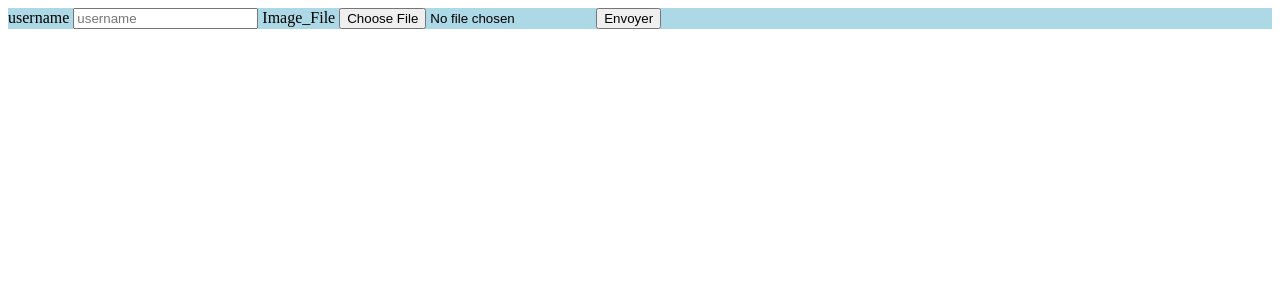
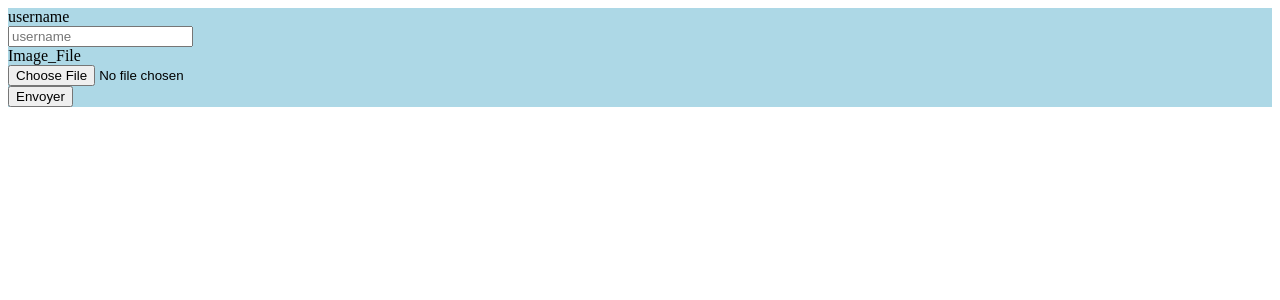
Before and after one commit to Djanfarouhanif/senddoc, a Django app: page /image in a window 1280 px wide. Shown: the top 300 px of the page. Run offline with Django 5.2, Linux system fonts and the light colour scheme.

Commit message:
css code

```diff
--- a/static/css/image.css
+++ b/static/css/image.css
@@ -1,3 +1,11 @@
 .container{
     background: lightblue;
 }
+
+label{
+    display: flex;
+}
+
+input{
+    display: flex;
+}
--- a/templates/image.html
+++ b/templates/image.html
@@ -6,6 +6,8 @@
     <meta name="viewport" content="width=device-width, initial-scale=1.0">
     <title>Senddoc</title>
     <link rel="stylesheet" href="{% static 'css/image.css' %}">
+    <link rel="stylesheet" href="/static/css/image.css">
+
 </head>
 <body>
     <div class="container">
@@ -16,7 +18,6 @@
                 <input type="text" name="name" placeholder="username">
                 <label for="image">Image_File</label>
                 <input type="file" name="image" placeholder="image">
-
                 <button>Envoyer</button>
             </form>
         </div>
```
